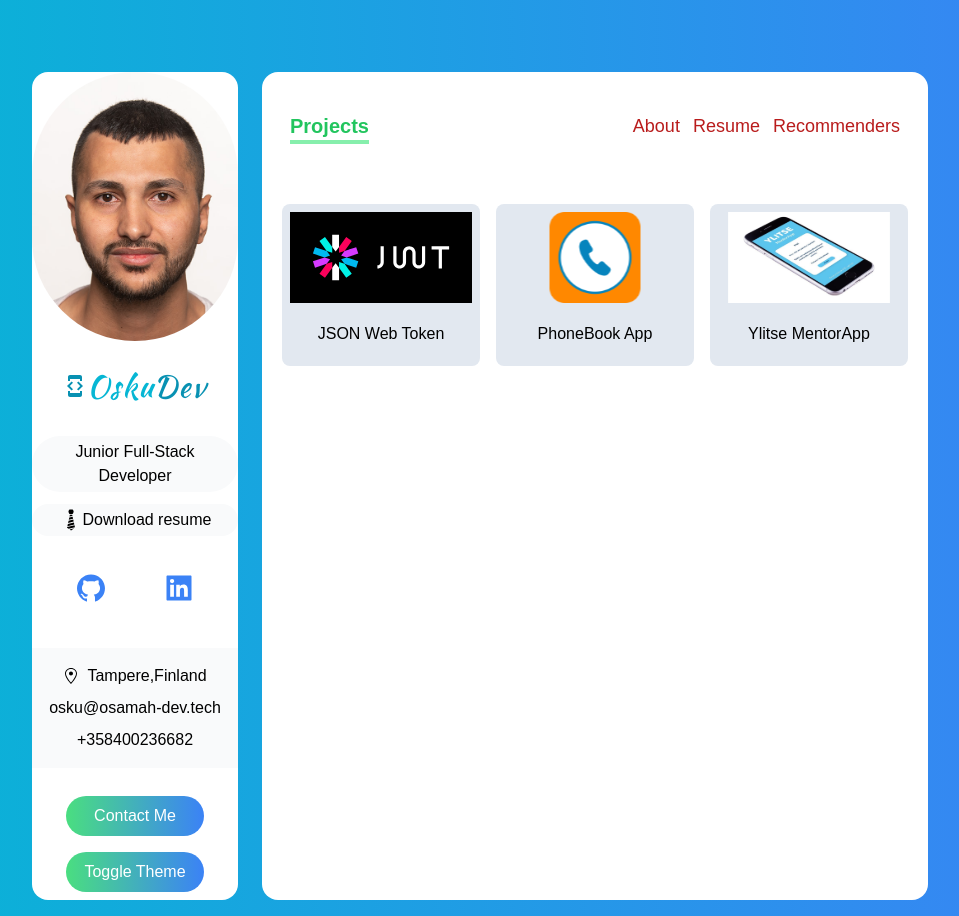
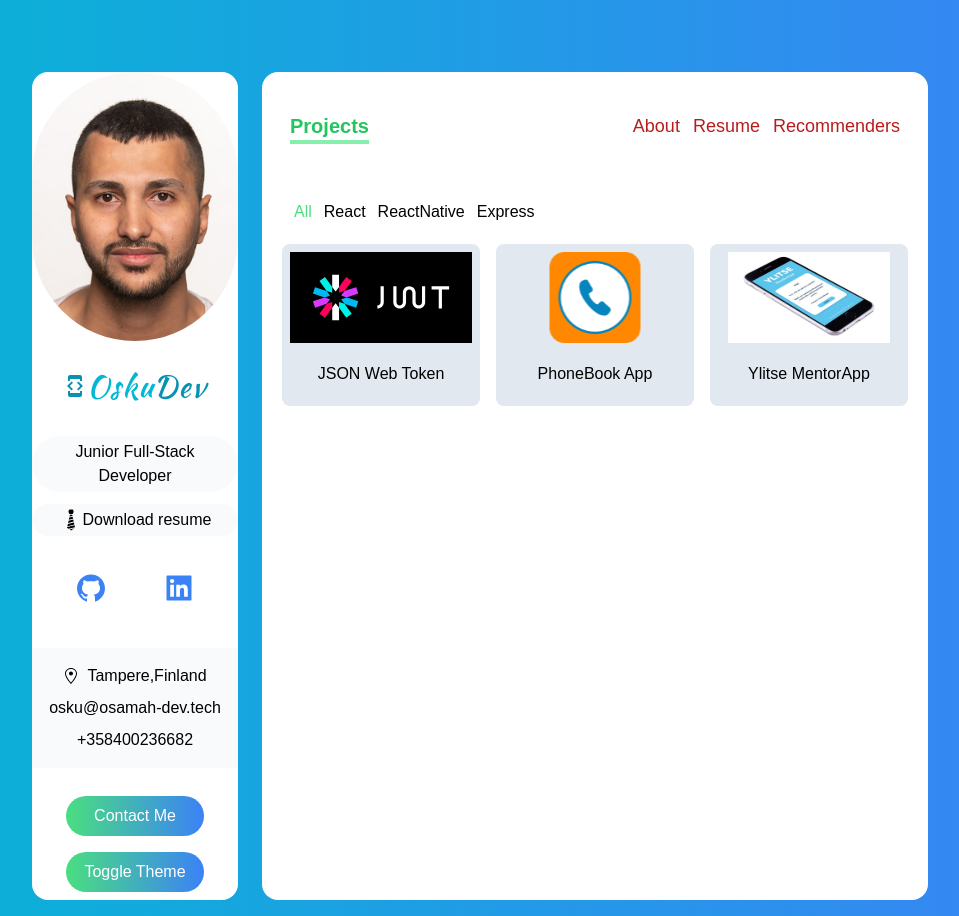
Before and after one commit to Osamah-learn/Dev-Portfolio, a Next.js app: page /projects in a window 1280 px wide. Shown: the whole page, without its empty margins (160-1119 px from the left). Built offline with nearby package versions, Linux system fonts and the light colour scheme; a web font is replaced by a local one.

Commit message:
Projects nav is done

```diff
--- a/components/ProjectCard.tsx
+++ b/components/ProjectCard.tsx
@@ -1,7 +1,6 @@
 import React, { FunctionComponent, useState } from 'react'
 import Image from 'next/image'
 import { IProject } from "../utils/types"
-import { DiGithubBadge } from "react-icons/di";
 import { AiFillGithub, AiFillProject } from 'react-icons/ai';
 import { MdClose } from 'react-icons/md';
 
--- /dev/null
+++ b/components/ProjectsNavBar.tsx
@@ -0,0 +1,30 @@
+import { FunctionComponent } from "react";
+import { Category } from "../utils/types"
+
+
+
+const NavItems: FunctionComponent<{ value: Category | "all", projectFilterHandler: Function, activeItem: String }> = ({ value, projectFilterHandler, activeItem }) => {
+    let className = "capitalize cursor-pointer hover:text-green-400"
+    if (activeItem === value)
+    className += " text-green-400"
+    return (
+        <li className={className} onClick={() => projectFilterHandler(value)}>
+            {value}
+        </li>
+    )
+}
+
+
+
+const ProjectsNavBar: FunctionComponent<{ projectFilterHandler: Function, activeItem: string }> = (props) => {
+    return (
+        <div className="flex px-3 py-2 space-x-3 overflow-auto list-none">
+            <NavItems value={"all"} {...props} />
+            <NavItems value={"react"} {...props} />
+            <NavItems value={"reactNative"} {...props} />
+            <NavItems value={"express"} {...props} />
+        </div>
+    )
+}
+
+export default ProjectsNavBar
--- a/pages/api/projects.ts
+++ b/pages/api/projects.ts
@@ -32,7 +32,7 @@ export const projects: IProject[] = [
     image_path: "/../img/y.svg",
     deployed_url: "https://play.google.com/store/apps/details?id=com.ylitse&hl=fi&gl=US",
     github_url: "https://github.com/sos-lapsikyla/ylitse-app",
-    category: ["react", "python", "reactNative"],
+    category: ["reactNative"],
     key_techs: ["Python", "React", "React Native"],
   }
 ]
--- a/pages/projects.tsx
+++ b/pages/projects.tsx
@@ -1,6 +1,12 @@
 import { GetServerSideProps, GetStaticProps, NextPage } from "next"
 import ProjectCard from "../components/ProjectCard";
 import { loadProjects } from "../lib/loadProjects"
+import ProjectsNavBar from "../components/ProjectsNavBar"
+import { useState } from "react";
+import { Category } from "../utils/types";
+
+
+
 
 export const getServerSideProps: GetServerSideProps = async () => {
   /* This is a promise that is resolved when the data is loaded. */
@@ -10,18 +16,33 @@ export const getServerSideProps: GetServerSideProps = async () => {
 
     /* This is a special syntax for Next.js that allows you to pass data to the page. */
     props: {
-      projects: results.projects || null
+      projectData: results.projects || null
     },
   };
 };
 
-const projects: NextPage = ({ projects }: any) => {
-  console.log("projects : ", projects);
+const Projects: NextPage = ({ projectData }: any) => {
+
+  /* States */
+  const [projects, setProjects] = useState(projectData)
+  const [activeItem, setactiveItem] = useState("all")
+
+  /* Handlers */
+  const projectFilterHandler = (category: Category | "all") => {
+    if (category === "all") {
+      setProjects(projectData)
+      setactiveItem(category)
+      return;
+    }
+    const newArray = projectData.filter((categoryItem: any) => categoryItem.category.includes(category));
+    setProjects(newArray);
+    setactiveItem(category);
+  }
+
+  /* Return */
   return (
     <div className="px-5 py-2 overflow-scroll " style={{ height: "65vh" }}>
-      <div className="NavBar">
-
-      </div>
+      <ProjectsNavBar projectFilterHandler={projectFilterHandler} activeItem={activeItem} />
       <div className="relative grid grid-cols-12 gap-4 my-3">
         {projects.map((project: any) => (<div className="col-span-12 p-2 rounded-lg sm:col-span-6 lg:col-span-4 bg-slate-200 dark:bg-zinc-500" key={project.name}>
           <ProjectCard items={project} key={project.name} />
@@ -31,4 +52,4 @@ const projects: NextPage = ({ projects }: any) => {
   )
 }
 
-export default projects
+export default Projects
--- a/utils/types.ts
+++ b/utils/types.ts
@@ -32,4 +32,4 @@ export interface IProject {
 
 
 /* Assing type Category inside Iproject */
-export type Category = "react" | "node" | "express" | "django" | "mongo"| "python" | "reactNative";
+export type Category = "react" | "node" | "express" | "django" | "mongo"| "reactNative";
```
